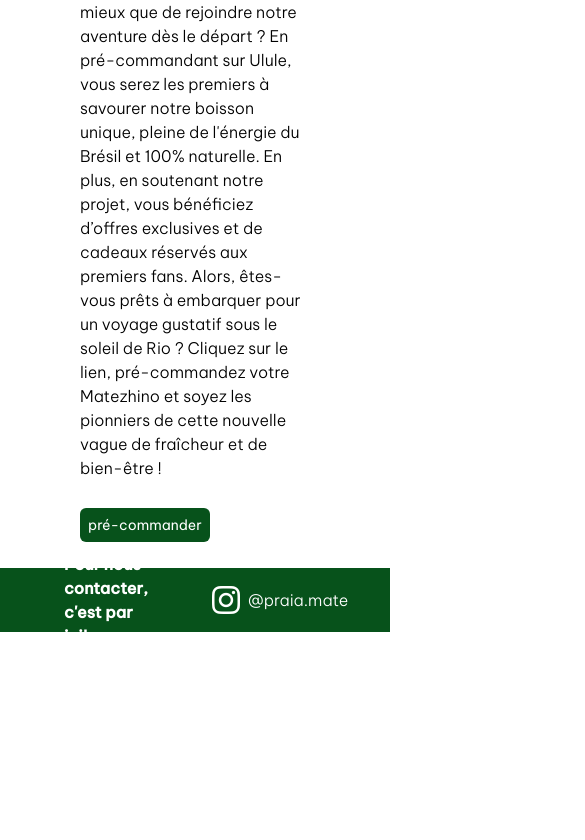
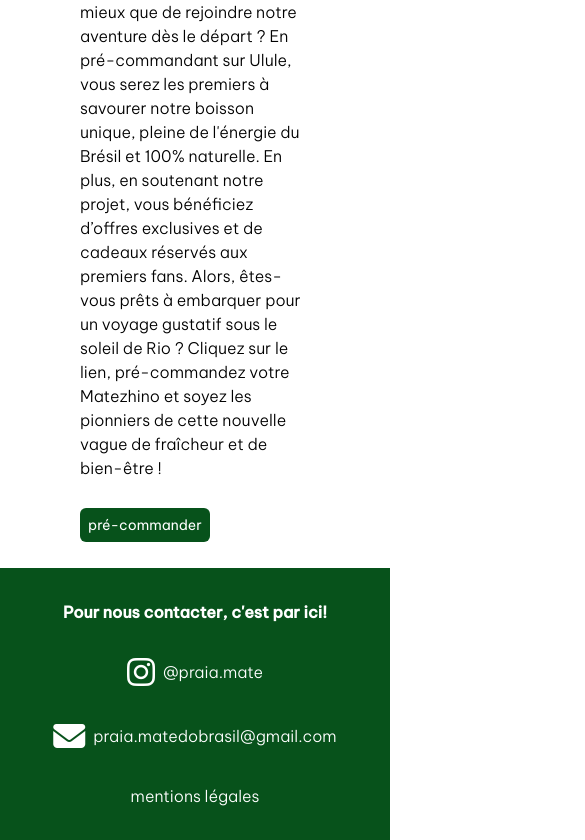
Before and after one commit to onda-do-brasil/praia-mate.github.io, an Angular app: page / in a window 390 px wide. Shown: the part 2590-3430 px from the top of the page, 585 px wide, since content can reach past the window. Before the commit the page ends 3238 px from the top, so only its background shows below. Built offline with nearby package versions, Linux system fonts and the light colour scheme.

Commit message:
Responsivity product

```diff
--- a/src/app/app.component.html
+++ b/src/app/app.component.html
@@ -10,10 +10,10 @@
     <main>
       <router-outlet></router-outlet>
     </main>
-    <footer *ngIf="!shouldHideFooter()" class="bg-green-brazil text-white h-16 flex justify-between items-center p-8">
-      <div class="font-bold m-8">Pour nous contacter, c'est par ici!</div>
-      <div class="m-8 font-thin"><a href="https://www.instagram.com/praia.mate" class="flex items-center gap-2"><i class="fab fa-instagram fa-2x"></i>&#64;praia.mate</a></div>
-      <div class="m-8 font-thin"><a class="flex items-center gap-2"><i class="fas fa-envelope fa-2x"></i>praia.matedobrasil&#64;gmail.com</a></div>
-      <div class="m-8 font-thin"><a class="flex items-center gap-2" routerLink="/mentions">mentions légales</a></div>
+    <footer *ngIf="!shouldHideFooter()" class="bg-green-brazil text-white flex flex-col lg:flex-row lg:h-16 lg:p-8 justify-between items-center p-4">
+      <div class="font-bold lg:m-8 m-4">Pour nous contacter, c'est par ici!</div>
+      <div class="lg:m-8 m-4 font-thin"><a href="https://www.instagram.com/praia.mate" class="flex items-center gap-2"><i class="fab fa-instagram fa-2x"></i>&#64;praia.mate</a></div>
+      <div class="lg:m-8 m-4 font-thin"><a class="flex items-center gap-2"><i class="fas fa-envelope fa-2x"></i>praia.matedobrasil&#64;gmail.com</a></div>
+      <div class="lg:m-8 m-4 font-thin"><a class="flex items-center gap-2" routerLink="/mentions">mentions légales</a></div>
     </footer>
 </div>
--- a/src/app/product/product.component.html
+++ b/src/app/product/product.component.html
@@ -1,8 +1,10 @@
 <div class="mx-12">
-  <div class="m-16">
+  <div class="lg:m-16 m-8">
     <h1 class="font-bold text-green-brazil text-3xl mb-16">le produit</h1>
     <div class="lg:flex">
-      <img src="bottle_no_background.png" class="w-3/8 h-auto object-contain">
+      <div class="object-contain">
+        <img src="bottle_no_background.png" class="">
+      </div>
       <div class="m-8 flex flex-col">
         <h2 class="font-bold text-green-brazil text-lg">praia maté, kézako ?</h2>
         <div class="flex flex-col">
@@ -46,29 +48,29 @@
   </div>
   <div class="m-16">
     <h1 class="font-bold text-green-brazil text-xl">le maté est une boisson :</h1>
-      <div class="flex justify-center text-center p-8 gap-8">
-        <div class="flex flex-col items-center m-4">
+      <div class="lg:grid lg:grid-cols-3 justify-center text-center p-8">
+        <div class="flex flex-col items-center m-6">
           <img src="produit_traditionnelle.png" class="h-42 w-42 rounded-2xl mb-4">
           <h2 class="text-green-brazil font-bold p-1 py-2">Traditionnelle Sud-Américaine</h2>
-          <p class="font-thin text-justify">Utilisé par les peuples indigènes guaranis, le maté a une histoire qui remonte à plusieurs siècles. Ces derniers utilisaient traditionnellement les feuilles de yerba maté pour leurs nombreux bienfaits.</p>
+          <p class="font-thin">Utilisé par les peuples indigènes guaranis, le maté a une histoire qui remonte à plusieurs siècles. Ces derniers utilisaient traditionnellement les feuilles de yerba maté pour leurs nombreux bienfaits.</p>
         </div>
-        <div class="flex flex-col items-center m-4">
+        <div class="flex flex-col items-center m-6">
           <img src="produit_bresilienne.png" class="h-42 w-42 rounded-2xl mb-4">
           <h2 class="text-green-brazil font-bold p-1 py-2">Au centre de la culture brésilienne</h2>
-          <p class="font-thin text-justify">À Rio le maté se boit froid et sucré, avec une touche de citron vert. On l'achète principalement aux vendeurs de plage, classés au patrimoine de la ville depuis 2012, mais on en trouve également au restaurant ou dans les bars.</p>
+          <p class="font-thin">À Rio le maté se boit froid et sucré, avec une touche de citron vert. On l'achète principalement aux vendeurs de plage, classés au patrimoine de la ville depuis 2012, mais on en trouve également au restaurant ou dans les bars.</p>
         </div>
 
-        <div class="flex flex-col items-center m-4">
+        <div class="flex flex-col items-center m-6">
           <img src="produit_bienfaits.png" class="h-42 w-42 rounded-2xl mb-4">
           <h2 class="text-green-brazil font-bold p-1 py-2">Aux bienfaits nombreux</h2>
-          <p class="font-thin text-justify">Le maté est reconnu pour ses nombreux bienfaits pour la santé, notamment sa capacité à fournir de l'énergie et à améliorer la concentration. Il contient également des antioxydants, des vitamines et des minéraux bénéfiques pour le corps.</p>
+          <p class="font-thin">Le maté est reconnu pour ses nombreux bienfaits pour la santé, notamment sa capacité à fournir de l'énergie et à améliorer la concentration. Il contient également des antioxydants, des vitamines et des minéraux bénéfiques pour le corps.</p>
         </div>
       </div>
   </div>
   <div class="m-16">
     <h1 class="font-bold text-green-brazil text-xl">Le maté do Brasil, qu'est-ce que c'est ?</h1>
-    <div class="flex items-center">
-      <img src="mate_categories.png" class="w-1/2 aspect-square object-contain">
+    <div class="flex flex-col lg:flex-row items-center">
+      <img src="mate_categories.png" class="lg:w-1/2 aspect-square object-contain">
       <div class="font-thin p-8">
         <p>
           Quand on dit maté, beaucoup pensent au maté argentin au gout très amer, fait à base de feuilles vertes de yerba mate et consommé chaud avec la traditionnelle <span class="italic">bombilla</span>.
```
